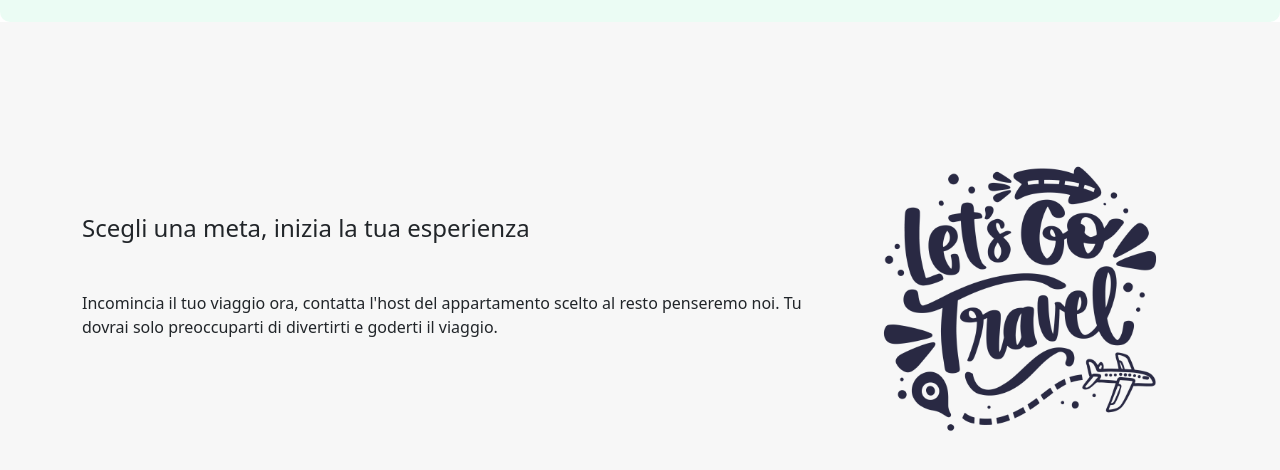
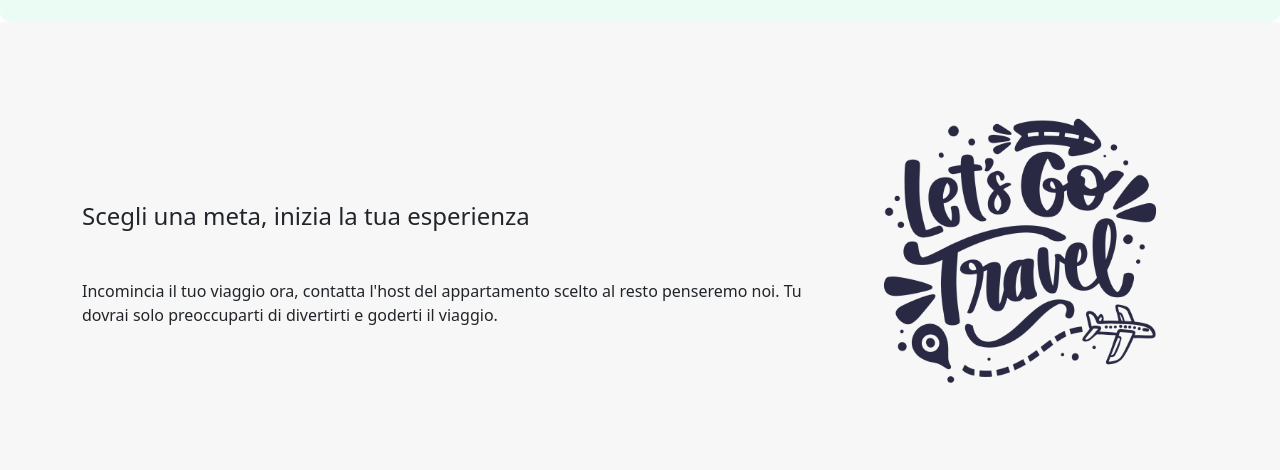
Before and after one commit to Michel-Ramirez/vue-boolbnb, a Vue app: page / in a window 1280 px wide. Shown: the part 1140-1610 px from the top of the page. Built offline with nearby package versions, Linux system fonts and the light colour scheme; no server answers.

Commit message:
minor fix

```diff
--- a/src/assets/scss/_mediaquery.scss
+++ b/src/assets/scss/_mediaquery.scss
@@ -70,4 +70,10 @@
       }
     }
   }
+
+  main .travel {
+    .row {
+      flex-direction: row;
+    }
+  }
 }
--- a/src/pages/HomePage.vue
+++ b/src/pages/HomePage.vue
@@ -75,9 +75,9 @@ export default {
             </div>
         </section>
         <section class="travel py-5">
-            <div class="container my-5">
+            <div class="container">
                 <div class="row">
-                    <div class="col-8 my-5">
+                    <div class="col-8">
                         <h4 class="my-5">Scegli una meta, inizia la tua esperienza</h4>
                         <p>Incomincia il tuo viaggio ora, contatta l'host del appartamento scelto al resto penseremo noi.
                             Tu dovrai solo preoccuparti di divertirti e goderti il viaggio.
@@ -156,5 +156,11 @@ export default {
 
 .travel {
     background-color: #F7F7F7;
+
+    .row {
+        display: flex;
+        flex-direction: column-reverse;
+        align-items: center;
+    }
 }
 </style>
```
